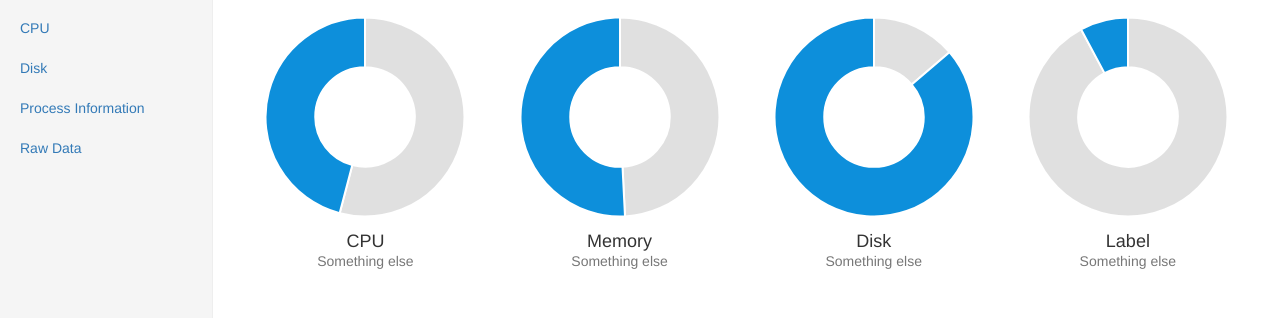
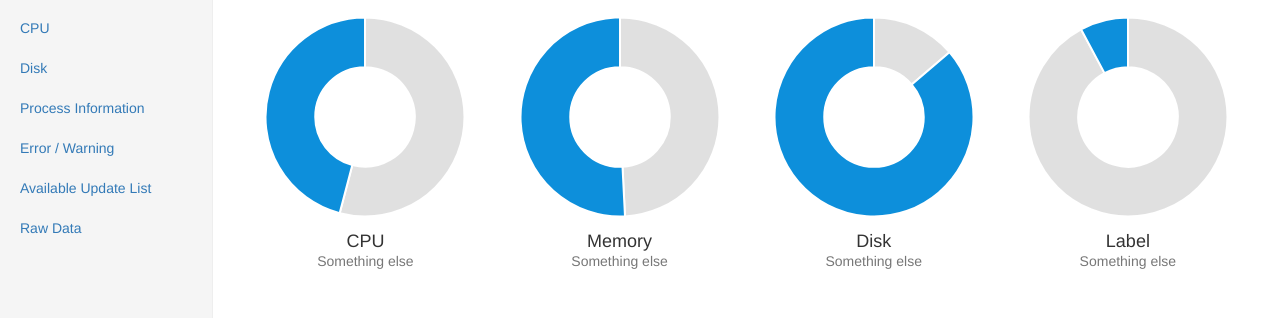
Before and after one commit to seadog007/Fedora-System-Status-Dashboard, a plain HTML site: page index.html in a window 1280 px wide. Shown: the part 183-501 px from the top of the page. Drawn offline with Linux system fonts and the light colour scheme.

Commit message:
Added Side line

```diff
--- a/index.html
+++ b/index.html
@@ -62,6 +62,10 @@
           <li><a href="">Disk</a>
           </li>
           <li><a href="">Process Information</a>
+          </li>
+          <li><a href="">Error / Warning</a>
+          </li>
+          <li><a href="">Available Update List</a>
           </li>
           <li><a href="data.json">Raw Data</a>
           </li>
```
